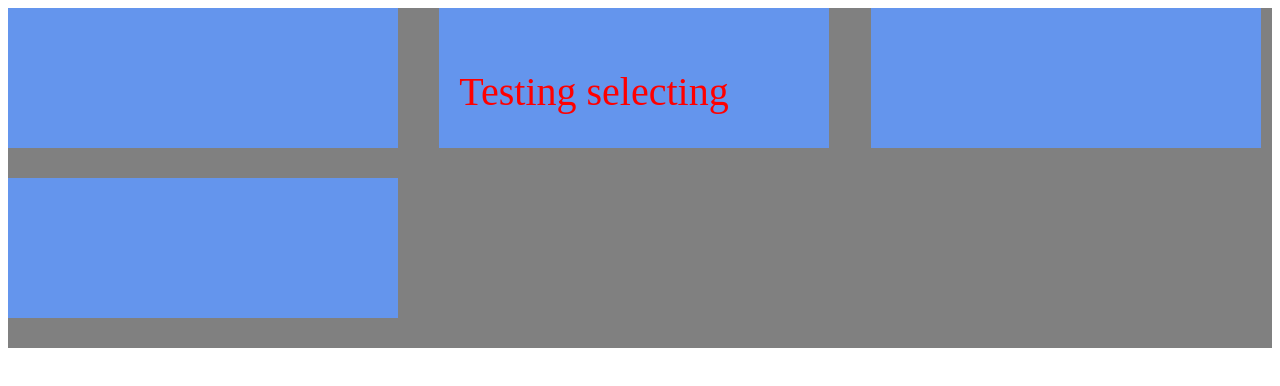
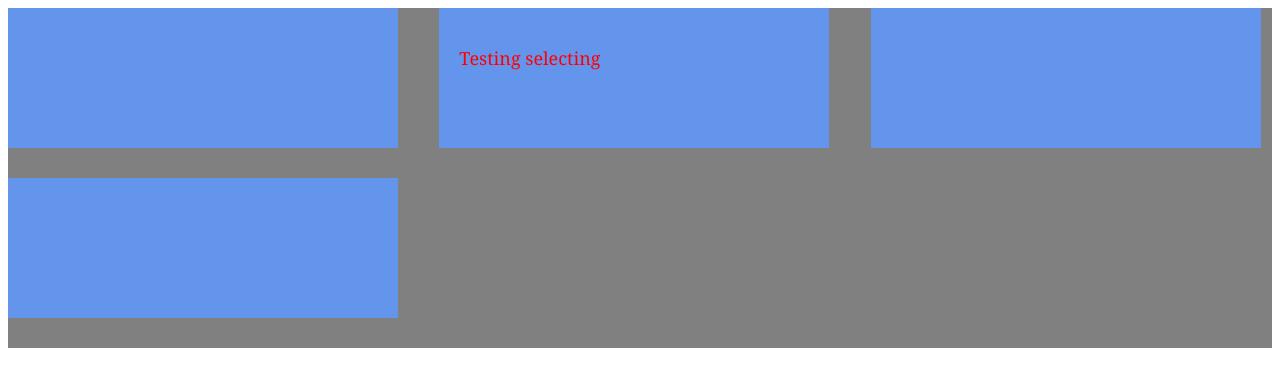
Before and after one commit to felipe-programador-18/practice-front, a website: page practice.htmlandcss/more.grid.html in a window 1280 px wide. Drawn offline with Linux system fonts and the light colour scheme.

Commit message:
c131- adding more llit bit practice

```diff
--- a/practice.htmlandcss/stylemore.grid.css
+++ b/practice.htmlandcss/stylemore.grid.css
@@ -20,7 +20,11 @@
  div > p{
     color: red;
     font-size: large;
-    font-size: 40px;
+
+}
+
+p:first-of-type{
+ font-family: Georgia, 'Times New Roman', Times, serif;
 }
 
 .one {
```
